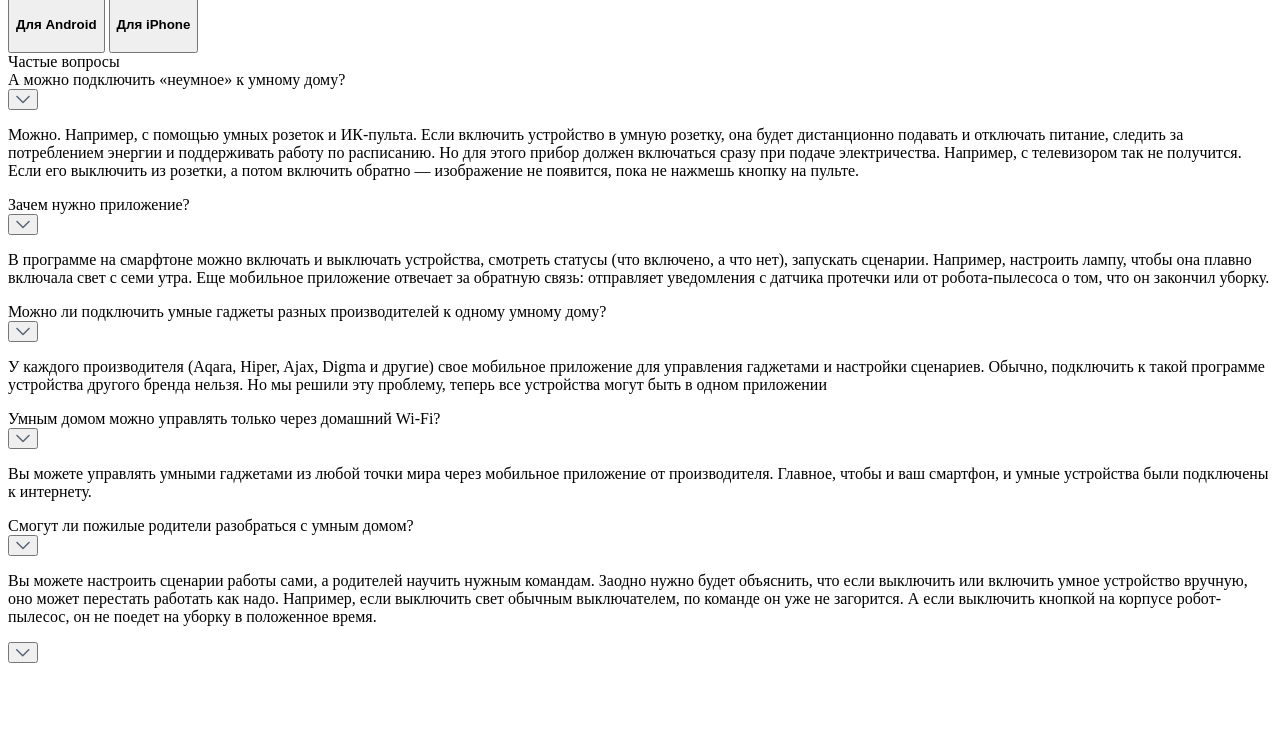
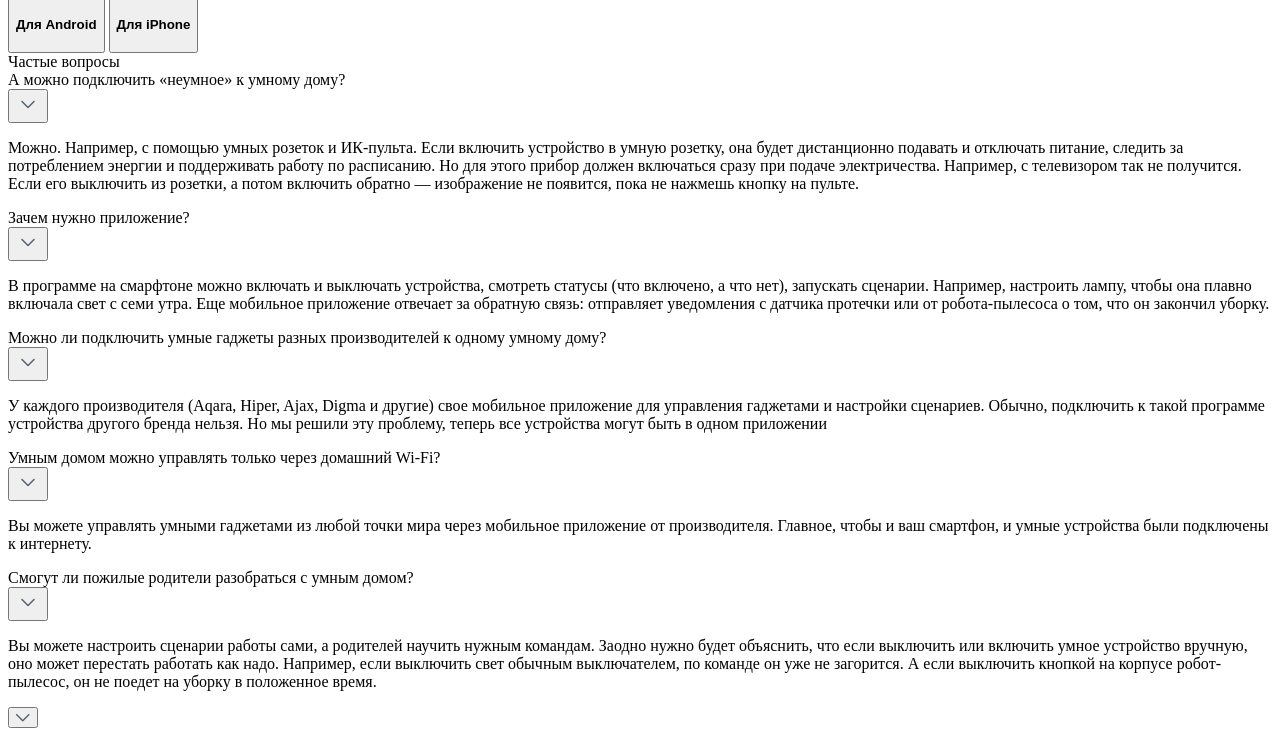
Before and after one commit to kanashkin/SmartHome, a website with bundled scripts: page src/index.html in a window 1280 px wide. Both pictures are taken after a click on the button "Скачать". Shown: the part 185-921 px from the top of the page. Before the commit the page ends 856 px from the top, so only its background shows below. Built offline with nearby package versions, Linux system fonts and the light colour scheme; files whose address does not match are found by name.

Commit message:
add svg to accordion and increase his size

```diff
--- a/gulp/version.json
+++ b/gulp/version.json
@@ -1,3 +1,3 @@
 {
-    "main": "20230526092730"
+    "main": "20230526095106"
 }
--- a/src/index.html
+++ b/src/index.html
@@ -106,7 +106,7 @@
 				<div class="accordion__head">
 					<div class="accordion-subtitle">А можно подключить «неумное» к умному дому?</div>
 					<button class="accordion-trigger">
-						<img src="img/download/arrow.png" alt="open accordion icon">
+						<img src="img/download/arrow.svg" alt="open accordion icon">
 					</button>
 				</div>
 				<p class="accordion-content">
@@ -123,7 +123,7 @@
 				<div class="accordion__head">
 					<div class="accordion-subtitle">Зачем нужно приложение?</div>
 					<button class="accordion-trigger">
-						<img src="img/download/arrow.png" alt="open accordion icon">
+						<img src="img/download/arrow.svg" alt="open accordion icon">
 					</button>
 				</div>
 				<p class="accordion-content">
@@ -138,7 +138,7 @@
 				<div class="accordion__head">
 					<div class="accordion-subtitle">Можно ли подключить умные гаджеты разных производителей к одному умному дому?</div>
 					<button class="accordion-trigger">
-						<img src="img/download/arrow.png" alt="open accordion icon">
+						<img src="img/download/arrow.svg" alt="open accordion icon">
 					</button>
 				</div>
 				<p class="accordion-content">
@@ -152,7 +152,7 @@
 				<div class="accordion__head">
 					<div class="accordion-subtitle">Умным домом можно управлять только через домашний Wi-Fi?</div>
 					<button class="accordion-trigger">
-						<img src="img/download/arrow.png" alt="open accordion icon">
+						<img src="img/download/arrow.svg" alt="open accordion icon">
 					</button>
 				</div>
 				<p class="accordion-content">
@@ -165,7 +165,7 @@
 				<div class="accordion__head">
 					<div class="accordion-subtitle">Смогут ли пожилые родители разобраться с умным домом?</div>
 					<button class="accordion-trigger">
-						<img src="img/download/arrow.png" alt="open accordion icon">
+						<img src="img/download/arrow.svg" alt="open accordion icon">
 					</button>
 				</div>
 				<p class="accordion-content">
--- a/src/sass/components/_accordion.sass
+++ b/src/sass/components/_accordion.sass
@@ -35,6 +35,8 @@
     &-trigger
         cursor: pointer
         transition: .5s ease-in-out
+        width: 40px
+        height: 40px
         &.active
             transform: rotate(180deg)
     &-content
```
Also changed, not shown: src/img/download/arrow.png (deleted), src/img/download/arrow.svg (added).
